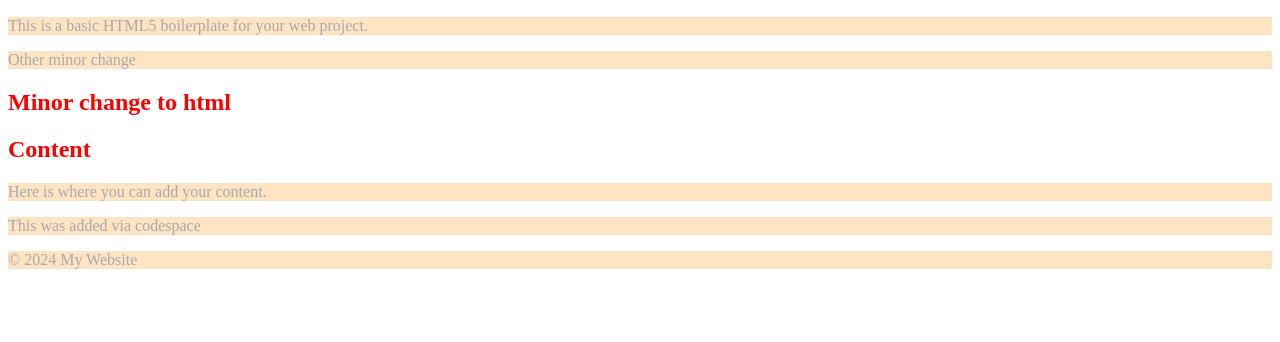
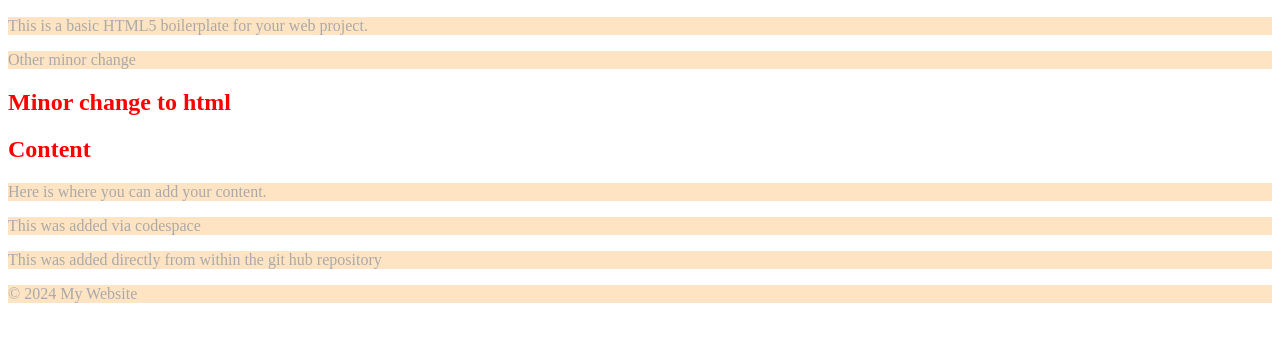
Before and after one commit to theparkerbrother/GitPractice, a plain HTML site: page index.html in a window 1280 px wide. Shown: the part 110-452 px from the top of the page. Drawn offline with Linux system fonts and the light colour scheme.

Commit message:
commit from within github repository

```diff
--- a/index.html
+++ b/index.html
@@ -27,6 +27,7 @@
         </section>
 
         <p>This was added via codespace</p>
+        <p>This was added directly from within the git hub repository</p>
     </main>
 
     <footer>
```
